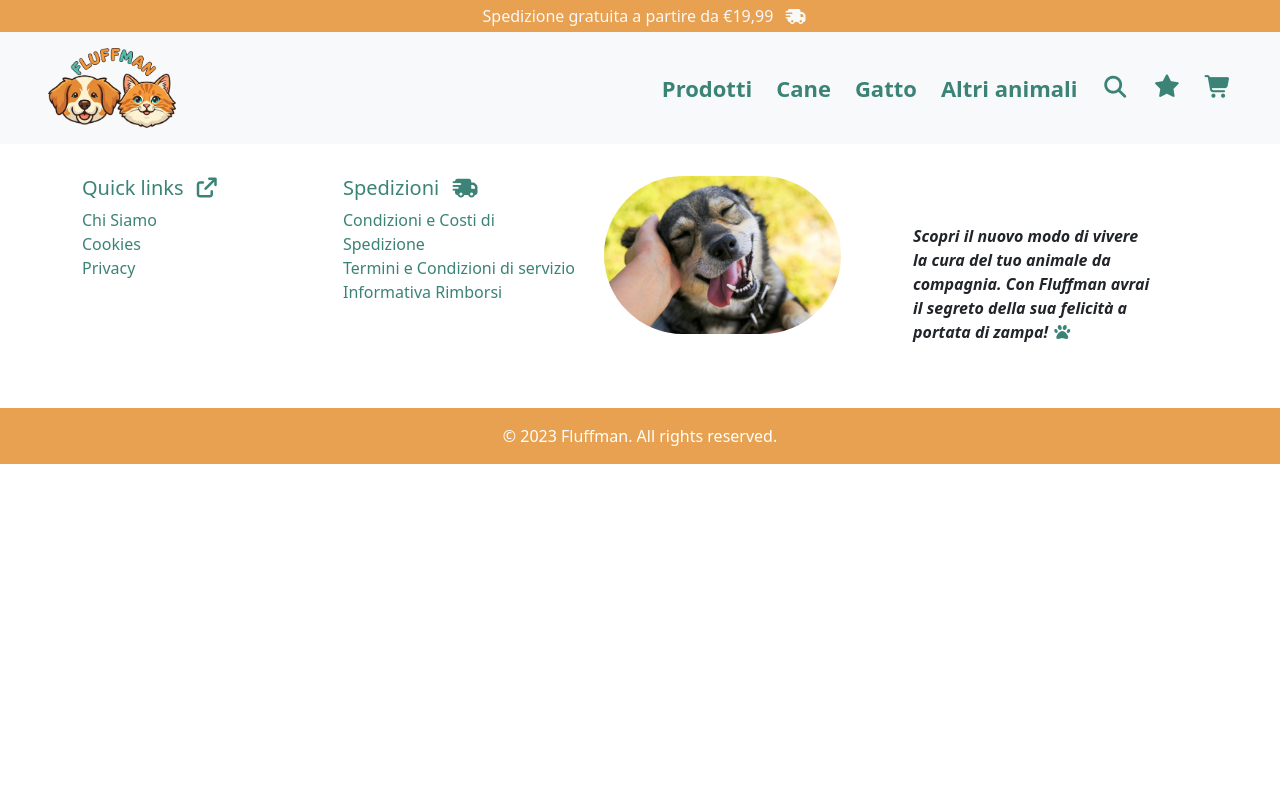
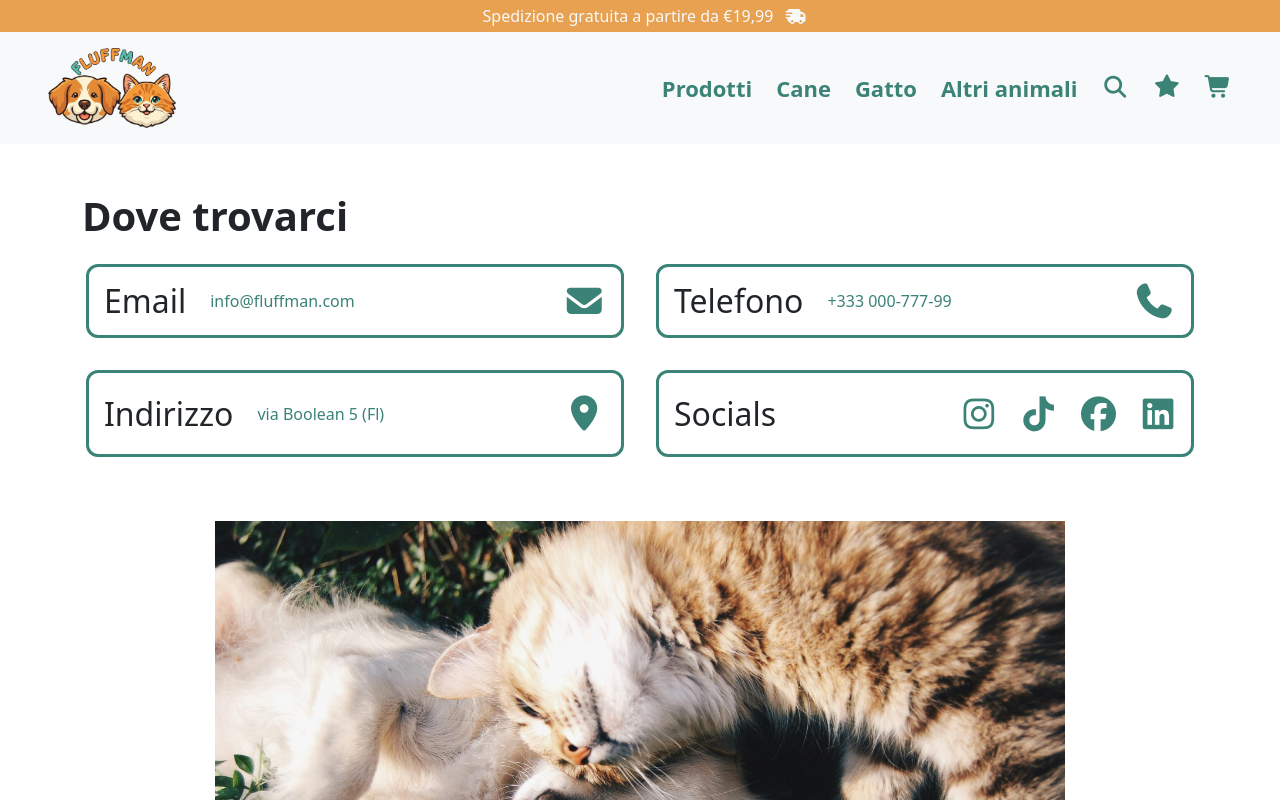
Before and after one commit to coluccifrancesco/fluffman-project-work, a React (Vite) app in the folder fluffman_pw/front-end/: page /Contacts in a window 1280 px wide. Shown: the top 800 px of the page. Built offline with nearby package versions, Linux system fonts and the light colour scheme.

Commit message:
feat: implement Contacts page layout and styling

```diff
--- a/fluffman_pw/front-end/pages/ContactsPage.jsx
+++ b/fluffman_pw/front-end/pages/ContactsPage.jsx
@@ -1,7 +1,81 @@
-export default function ContactsPage(){
+import { Link } from 'react-router-dom'
+import HeroSpace from '../components/HeroSpace'
+import '../styles/ContactsPage.css'
+
+export default function ContactsPage() {
     return <>
 
+        <div className="container my-5">
 
+            <h1 className='fw-bold'>Dove trovarci</h1>
+
+            <div className="row">
+
+                <div className='col-12 col-md-6 p-3'>
+                    <div className='contact-card i-and-p-hover contacts-hover h-100 d-flex justify-content-between align-items-center'>
+
+                        <div className='gap-4 d-block d-lg-flex justify-content-center align-items-center'>
+                            <h2>Email</h2>
+                            <p>info@fluffman.com</p>
+                        </div>
+
+                        <div>
+                            <i className="fa-solid fa-envelope"></i>
+                        </div>
+
+                    </div>
+                </div>
+
+                <div className='col-12 col-md-6 p-3'>
+                    <div className='contact-card i-and-p-hover contacts-hover h-100 d-flex justify-content-between align-items-center'>
+
+                        <div className='gap-4 d-block d-lg-flex justify-content-center align-items-center'>
+                            <h2>Telefono</h2>
+                            <p>+333 000-777-99</p>
+                        </div>
+
+                        <div>
+                            <i className="fa-solid fa-phone"></i>
+                        </div>
+
+                    </div>
+                </div>
+
+                <div className='col-12 col-md-6 p-3'>
+                    <div className='contact-card i-and-p-hover contacts-hover h-100 d-flex justify-content-between align-items-center'>
+
+                        <div className='gap-4 d-block d-lg-flex justify-content-center align-items-center'>
+                            <h2>Indirizzo</h2>
+                            <p>via Boolean 5 (Fl)</p>
+                        </div>
+
+                        <div>
+                            <i className="fa-solid fa-location-dot"></i>
+                        </div>
+
+                    </div>
+                </div>
+
+                <div className='col-12 col-md-6 p-3'>
+                    <div className='contacts-hover contact-card h-100 d-flex justify-content-between align-items-center gap-2'>
+
+                        <h2>Socials</h2>
+
+                        <div className='socials row'>
+
+                            <div className='col-3 p-0 i-and-p-hover social-margin-on-hover'><Link><button><i className="fa-brands fa-instagram"></i></button></Link></div>
+                            <div className='col-3 p-0 i-and-p-hover social-margin-on-hover'><Link><button><i className="fa-brands fa-tiktok"></i></button></Link></div>
+                            <div className='col-3 p-0 i-and-p-hover social-margin-on-hover'><Link><button><i className="fa-brands fa-facebook"></i></button></Link></div>
+                            <div className='col-3 p-0 i-and-p-hover social-margin-on-hover'><Link><button><i className="fa-brands fa-linkedin"></i></button></Link></div>
+
+                        </div>
+
+                    </div>
+                </div>
+            </div>
+        </div>
+
+        <HeroSpace />
 
     </>
 }
--- /dev/null
+++ b/fluffman_pw/front-end/styles/ContactsPage.css
@@ -0,0 +1,70 @@
+:root {
+    --text: #f3f1ec;
+    --background: #3a8376;
+    --primary: #daf6e3;
+    --secondary: #af6818;
+    --accent: #e7a150;
+}
+
+.i-and-p-hover:hover {
+
+    i,
+    p {
+        color: var(--accent);
+    }
+}
+
+.social-margin-on-hover:hover{
+
+    i{
+        margin-top: -4px;
+    }
+}
+
+.contact-card {
+    border: 3px solid var(--background);
+    border-radius: 12px;
+    padding: 15px;
+    transition: 0.2s;
+
+    h2,
+    p,
+    i {
+        margin: 0;
+    }
+
+    i {
+        font-size: 35px;
+        transition: 0.2s;
+    }
+}
+
+.contacts-hover:hover {
+
+    box-shadow: 3px 3px 10px #3a8376bb;
+    margin-bottom: 3px;
+    margin-top: -6px;
+    cursor: pointer;
+}
+
+.socials {
+
+    button {
+        border-radius: 10px;
+        background-color: transparent;
+        border: 2px solid transparent;
+        transition: 0.2s;
+
+        i {
+            padding: 5px 0;
+        }
+
+        &:active {
+            background-color: var(--background);
+
+            i {
+                color: white;
+            }
+        }
+    }
+}
```
